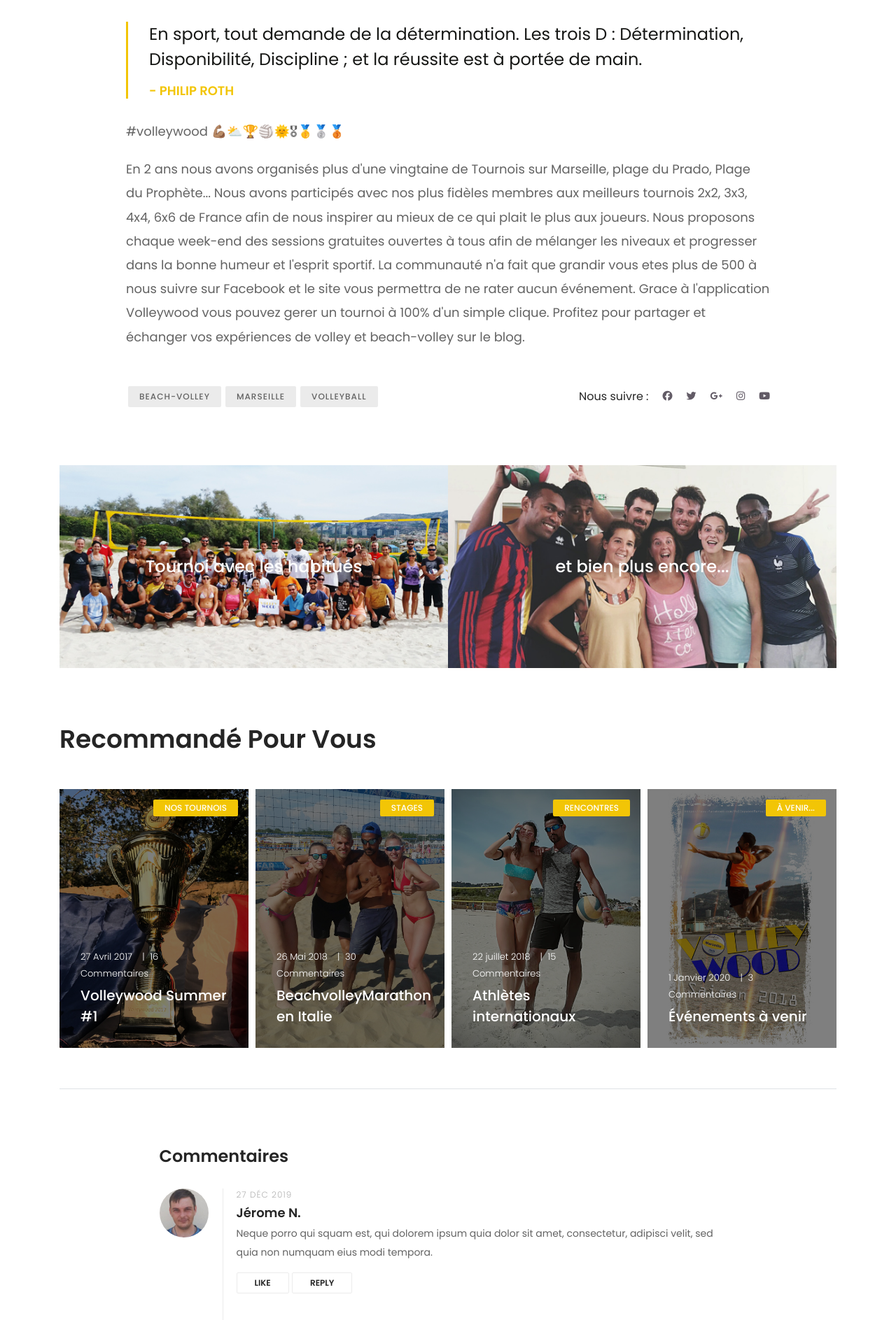
After one commit to Franckwebforce3/volleywood, a Symfony app: template templates/public/single-blog.html.twig in a window 1280 px wide. The commit adds this page. Shown: the part 1473-3360 px from the top of the page at 70% size. Run offline with Twig, Linux system fonts and the light colour scheme; the template is opened without the code that fills it, so the values that code supplies are empty; some libraries are stand-ins or nearby versions; some web fonts are replaced.

Commit message:
ajout de la page single-blog + 2 3 fix

```diff
--- a/templates/base.html.twig
+++ b/templates/base.html.twig
@@ -69,7 +69,7 @@
                                             <li><a href="{{ path('public') }}"> Accueil</a></li>
                                             <li><a href="./boutique.html"> Boutique</a></li>
 
-                                            <li><a href="./single-blog.html">Blog section VIP</a></li>
+                                            <li><a href="{{ path('single-blog') }}">Blog section VIP</a></li>
 
                                             <li><a href="{{ path('contact') }}">Contact</a></li>
 
--- /dev/null
+++ b/templates/public/single-blog.html.twig
@@ -0,0 +1,384 @@
+{% extends 'base.html.twig' %}
+
+{% block title %}Hello PublicController!{% endblock %}
+
+{% block body %}
+
+<!DOCTYPE html>
+<html lang="en">
+
+<head>
+    <meta charset="UTF-8">
+    <meta name="description" content="">
+    <meta http-equiv="X-UA-Compatible" content="IE=edge">
+    <meta name="viewport" content="width=device-width, initial-scale=1, shrink-to-fit=no">
+
+    <!-- Title -->
+    <title>blog VIP + contact</title>
+
+    <!-- Favicon -->
+    <link rel="icon" href="./img/core-img/favicon.png">
+
+    <!-- Stylesheet -->
+    <link rel="stylesheet" href="style.css">
+
+</head>
+
+<body>
+    <!-- Preloader -->
+    <div id="preloader">
+        <div class="loader"></div>
+    </div>
+    <!-- /Preloader -->
+
+    <!-- Top Search Form Area -->
+    <div class="top-search-area">
+        <div class="modal fade" id="searchModal" tabindex="-1" role="dialog" aria-hidden="true">
+            <div class="modal-dialog modal-dialog-centered" role="document">
+                <div class="modal-content">
+                    <div class="modal-body">
+                        <!-- Close -->
+                        <button type="button" class="btn close-btn" data-dismiss="modal"><i class="ti-close"></i></button>
+                        <!-- Form -->
+                        <form action="index.html" method="post">
+                            <input type="search" name="top-search-bar" class="form-control" placeholder="Que recherchez-vous ?...">
+                            <button type="submit">rechercher</button>
+                        </form>
+                    </div>
+                </div>
+            </div>
+        </div>
+    </div>
+
+    <!-- Breadcrumb Area Start -->
+    <section class="breadcrumb-area blog bg-img bg-overlay jarallax" style="background-image: url(assets/img/bg-img/18.jpg);">
+        <div class="container h-100">
+            <div class="row h-100 align-items-center">
+                <div class="col-12">
+                    <div class="breadcrumb-content text-center">
+                        <a href="#" class="btn post-catagory">Volleywood sur tous les terrains</a>
+                        <h2 class="page-title">Très bientôt partout en France.</h2>
+                        <div class="post-meta">
+                            <a href="https://www.instagram.com/frankgouki/" class="post-author">FranckD.</a>
+                            <a href="#" class="post-date">21 Avril 2019</a>
+                            <a href="#" class="post-comments">Commentaires</a>
+                        </div>
+                    </div>
+                </div>
+            </div>
+        </div>
+    </section>
+    <!-- Breadcrumb Area End -->
+
+    <!-- Blog Details Area Start -->
+    <div class="alime--blog-area section-padding-80">
+        <div class="container">
+            <div class="row justify-content-center">
+                <div class="col-12 col-lg-10">
+                    <!-- Blog Details Text -->
+                    <div class="blog-details-text">
+                        <p>Volleywood©️ R.N.A. : W133026498 Notre association est née en Avril 2017, en perpétuel évolution depuis sa création par FranckD. et PierreL. Nous accueillons fréquemment des nouveaux participants et collaborateurs afin de créer des événements, tournois, entrainements, voyages, sessions 100% jeux, etc...</p>
+
+
+                        <div class="my-5">
+                            <div class="row">
+                                <div class="col-12 col-lg-8">
+                                    <div class="row">
+                                        <div class="col-12 col-sm-6">
+                                            <img class="mb-10" src="assets/img/bg-img/60.jpg" alt="">
+                                        </div>
+                                        <div class="col-12 col-sm-6">
+                                            <img class="mb-10" src="assets/img/bg-img/61.jpg" alt="">
+                                        </div>
+                                        <div class="col-12">
+                                            <img class="mb-10" src="assets/img/bg-img/63.jpg" alt="">
+                                        </div>
+                                    </div>
+                                </div>
+                                <div class="col-12 col-lg-4">
+                                    <img class="mb-10" src="assets/img/bg-img/62.jpg" alt="">
+                                </div>
+                            </div>
+                        </div>
+
+                        <p>N'hésitez pas à nous contacter si vous êtes un amoureux du volley, beach-volleyball et que vous souhaitez faire évoluer cette activité sur Marseille.
+
+Le Beachvolleyball 2x2 - 3x3 à Marseille pour tous 100% gratuit ! C'est Nous ! Hommes, femmes, Mixtes, enfants, erasmus, debutants, pros, etc... C'est ici que ça se passe ! Toute l'année.</p>
+
+
+                        <!-- Blockquote -->
+                        <blockquote class="alime-blockquote">
+                            <h4>En sport, tout demande de la détermination. Les trois D : Détermination, Disponibilité, Discipline ; et la réussite est à portée de main.</h4>
+                            <h6>- Philip Roth</h6>
+                        </blockquote>
+
+                        <p>#volleywood 💪🏽⛅🏆🏐🌞🎖🥇🥈🥉</p>
+
+                        <!-- <iframe width="560" height="315" src="https://www.youtube.com/embed/NoqlARGDlHo?controls=0&amp;start=2" frameborder="0" allow="accelerometer; autoplay; encrypted-media; gyroscope; picture-in-picture" allowfullscreen></iframe> -->
+
+                        <p>En 2 ans nous avons organisés plus d'une vingtaine de Tournois sur Marseille, plage du Prado, Plage du Prophète... Nous avons participés avec nos plus fidèles membres aux meilleurs tournois 2x2, 3x3, 4x4, 6x6 de France afin de nous inspirer au mieux de ce qui plait le plus aux joueurs. Nous proposons chaque week-end des sessions gratuites ouvertes à tous afin de mélanger les niveaux et progresser dans la bonne humeur et l'esprit sportif. La communauté n'a fait que grandir vous etes plus de 500 à nous suivre sur Facebook et le site vous permettra de ne rater aucun événement. Grace à l'application Volleywood vous pouvez gerer un tournoi à 100% d'un simple clique. Profitez pour partager et échanger vos expériences de volley et beach-volley sur le blog. </p>
+                    </div>
+
+                    <!-- Post Author Area -->
+                    <div class="post-author-area mt-50 d-flex align-items-center justify-content-between">
+                        <ul class="popular-tags">
+                            <li><a class="btn badges-btn" href="#">BEACH-VOLLEY</a></li>
+                            <li><a class="btn badges-btn" href="#">MARSEILLE</a></li>
+                            <li><a class="btn badges-btn" href="#">VOLLEYBALL</a></li>
+                        </ul>
+
+                        <!-- Share Info -->
+                        <div class="post-social-info d-flex align-items-center">
+                            <p>Nous suivre :</p>
+                            <a href="https://www.facebook.com/VolleywoodMarseille/"><i class="fa fa-facebook" aria-hidden="true"></i></a>
+                            <a href="https://www.facebook.com/VolleywoodMarseille/"><i class="fa fa-twitter" aria-hidden="true"></i></a>
+                            <a href="https://www.facebook.com/VolleywoodMarseille/"><i class="fa fa-google-plus" aria-hidden="true"></i></a>
+                            <a href="https://www.facebook.com/VolleywoodMarseille/"><i class="fa fa-instagram" aria-hidden="true"></i></a>
+                            <a href="https://www.facebook.com/VolleywoodMarseille/"><i class="fa fa-youtube-play" aria-hidden="true"></i></a>
+                        </div>
+                    </div>
+                </div>
+            </div>
+        </div>
+    </div>
+    <!-- Blog Details Area End -->
+
+    <!-- Pager Area Start -->
+    <div class="alime-pager-area section-padding-0-80">
+        <div class="container">
+            <div class="row no-gutters">
+                <!-- Previous -->
+                <div class="col-6">
+                    <div class="previous bg-img" style="background-image: url(assets/img/bg-img/5.jpg);">
+                        <div class="overlay-content d-flex align-items-center justify-content-center">
+                            <a href="#" class="post-title">Tournoi avec les habitués</a>
+                            <a href="https://www.facebook.com/VolleywoodMarseille/" class="previous-link"><i class="arrow_left"></i></a>
+                        </div>
+                    </div>
+                </div>
+                <!-- Next -->
+                <div class="col-6">
+                    <div class="next bg-img" style="background-image: url(assets/img/bg-img/49.jpg);">
+                        <div class="overlay-content d-flex align-items-center justify-content-center">
+                            <a href="#" class="post-title">et bien plus encore...</a>
+                            <a href="https://www.facebook.com/VolleywoodMarseille/" class="next-link"><i class="arrow_right"></i></a>
+                        </div>
+                    </div>
+                </div>
+            </div>
+        </div>
+    </div>
+    <!-- Pager Area End -->
+
+    <!-- Related News Area Start -->
+    <div class="related-news-area">
+        <div class="container">
+            <div class="row">
+                <div class="col-12">
+                    <div class="section-heading">
+                        <h2>Recommandé pour vous</h2>
+                    </div>
+                </div>
+            </div>
+
+            <div class="row">
+                <!-- Single Blog Area -->
+                <div class="col-12 col-sm-6 col-lg-3">
+                    <div class="single-post-area">
+                        <!-- Post Thumbnail -->
+                        <a href="volleywood-summer.html" class="post-thumbnail"><img src="assets/img/bg-img/52.jpg" alt=""></a>
+                        <!-- Post Catagory -->
+                        <a href="nos-tournois.html" class="btn post-catagory">Nos Tournois</a>
+                        <!-- Post Conetent -->
+                        <div class="post-content">
+                            <div class="post-meta">
+                                <a href="#">27 Avril 2017</a>
+                                <a href="#">16 Commentaires</a>
+                            </div>
+                            <a href="volleywood-summer.html" class="post-title">Volleywood Summer #1</a>
+                        </div>
+                    </div>
+                </div>
+
+                <!-- Single Blog Area -->
+                <div class="col-12 col-sm-6 col-lg-3">
+                    <div class="single-post-area">
+                        <!-- Post Thumbnail -->
+                        <a href="beachvolleymarathon.html" class="post-thumbnail"><img src="assets/img/bg-img/53.jpg" alt=""></a>
+                        <!-- Post Catagory -->
+                        <a href="stages.html" class="btn post-catagory">Stages</a>
+                        <!-- Post Conetent -->
+                        <div class="post-content">
+                            <div class="post-meta">
+                                <a href="#">26 Mai 2018</a>
+                                <a href="#">30 Commentaires</a>
+                            </div>
+                            <a href="beachvolleymarathon.html" class="post-title">BeachvolleyMarathon en Italie</a>
+                        </div>
+                    </div>
+                </div>
+
+                <!-- Single Blog Area -->
+                <div class="col-12 col-sm-6 col-lg-3">
+                    <div class="single-post-area">
+                        <!-- Post Thumbnail -->
+                        <a href="athletes-internationaux.html" class="post-thumbnail"><img src="assets/img/bg-img/54.jpg" alt=""></a>
+                        <!-- Post Catagory -->
+                        <a href="rencontres.html" class="btn post-catagory">rencontres</a>
+                        <!-- Post Conetent -->
+                        <div class="post-content">
+                            <div class="post-meta">
+                                <a href="#">22 juillet 2018</a>
+                                <a href="#">15 Commentaires</a>
+                            </div>
+                            <a href="athletes-internationaux.html" class="post-title">Athlètes internationaux</a>
+                        </div>
+                    </div>
+                </div>
+
+                <!-- Single Blog Area -->
+                <div class="col-12 col-sm-6 col-lg-3">
+                    <div class="single-post-area">
+                        <!-- Post Thumbnail -->
+                        <a href="evenement-a-venir.html" class="post-thumbnail"><img src="assets/img/bg-img/55.jpg" alt=""></a>
+                        <!-- Post Catagory -->
+                        <a href="a-venir.html" class="btn post-catagory">à venir...</a>
+                        <!-- Post Conetent -->
+                        <div class="post-content">
+                            <div class="post-meta">
+                                <a href="#">1 Janvier 2020</a>
+                                <a href="#">3 Commentaires</a>
+                            </div>
+                            <a href="evenement-a-venir.html" class="post-title">Événements à venir</a>
+                        </div>
+                    </div>
+                </div>
+            </div>
+
+            <div class="border-top mt-5"></div>
+        </div>
+    </div>
+    <!-- Related News Area End -->
+
+    <!-- Comment Area Start -->
+    <div class="comment-area section-padding-80">
+        <div class="container">
+            <div class="row justify-content-center">
+                <div class="col-lg-9">
+                    <!-- Comments Area -->
+                    <div class="comment_area clearfix">
+                        <h4 class="mb-30">Commentaires</h4>
+                        <ol>
+                            <!-- Single Comment Area -->
+                            <li class="single_comment_area">
+                                <!-- Comment Content -->
+                                <div class="comment-content d-flex">
+                                    <!-- Comment Author -->
+                                    <div class="comment-author">
+                                        <img src="assets/img/bg-img/32.jpg" alt="author">
+                                    </div>
+                                    <!-- Comment Meta -->
+                                    <div class="comment-meta">
+                                        <a href="#" class="post-date">27 déc 2019</a>
+                                        <h5>Jérome N.</h5>
+                                        <p>Neque porro qui squam est, qui dolorem ipsum quia dolor sit amet, consectetur, adipisci velit, sed quia non numquam eius modi tempora.</p>
+                                        <a href="#" class="like">Like</a>
+                                        <a href="#" class="reply">Reply</a>
+                                    </div>
+                                </div>
+
+                                <ol class="children">
+                                    <li class="single_comment_area">
+                                        <!-- Comment Content -->
+                                        <div class="comment-content d-flex">
+                                            <!-- Comment Author -->
+                                            <div class="comment-author">
+                                                <img src="assets/img/bg-img/33.jpg" alt="author">
+                                            </div>
+                                            <!-- Comment Meta -->
+                                            <div class="comment-meta">
+                                                <a href="#" class="post-date">27 déc 2019</a>
+                                                <h5>Arnaud V.</h5>
+                                                <p>Neque porro quisquam est, qui dolorem ipsum quia dolor sit amet, consectetu adipisci velit, sed quia non numquam eius modi</p>
+                                                <a href="#" class="like">Like</a>
+                                                <a href="#" class="reply">Reply</a>
+                                            </div>
+                                        </div>
+                                    </li>
+                                </ol>
+                            </li>
+
+                            <!-- Single Comment Area -->
+                            <li class="single_comment_area">
+                                <!-- Comment Content -->
+                                <div class="comment-content d-flex">
+                                    <!-- Comment Author -->
+                                    <div class="comment-author">
+                                        <img src="assets/img/bg-img/34.jpg" alt="author">
+                                    </div>
+                                    <!-- Comment Meta -->
+                                    <div class="comment-meta">
+                                        <a href="#" class="post-date">27 déc 2019</a>
+                                        <h5>Pascal J.</h5>
+                                        <p>Neque porro quisquam est, qui dolorem ipsum quia dolor sit amet, consectetu adipisci velit, sed quia non numquam eius modi</p>
+                                        <a href="#" class="like">Like</a>
+                                        <a href="#" class="reply">Reply</a>
+                                    </div>
+                                </div>
+
+                                <ol class="children">
+                                    <li class="single_comment_area">
+                                        <!-- Comment Content -->
+                                        <div class="comment-content d-flex">
+                                            <!-- Comment Author -->
+                                            <div class="comment-author">
+                                                <img src="assets/img/bg-img/33.jpg" alt="author">
+                                            </div>
+                                            <!-- Comment Meta -->
+                                            <div class="comment-meta">
+                                                <a href="#" class="post-date">28 déc 2019</a>
+                                                <h5>Arnaud V.</h5>
+                                                <p>Neque porro quisquam est, qui dolorem ipsum quia dolor sit amet, consectetu adipisci velit, sed quia non numquam eius modi</p>
+                                                <a href="#" class="like">Like</a>
+                                                <a href="#" class="reply">Reply</a>
+                                            </div>
+                                        </div>
+                                    </li>
+                                </ol>
+                            </li>
+                        </ol>
+                    </div>
+
+                    <!-- Leave A Reply -->
+                    <div class="alime-contact-form mt-50">
+                        <h4 class="mb-30">Laissez un commentaire</h4>
+
+                        <!-- Form -->
+                        <form action="#" method="post">
+                            <div class="row">
+                                <div class="col-12 col-md-6">
+                                    <input type="text" name="message-name" class="form-control mb-30" placeholder="Votre Nom">
+                                </div>
+                                <div class="col-12 col-md-6">
+                                    <input type="email" name="message-email" class="form-control mb-30" placeholder="Votre Email">
+                                </div>
+                                <div class="col-12">
+                                    <input type="text" name="website" class="form-control mb-30" placeholder="votre site">
+                                </div>
+                                <div class="col-12">
+                                    <textarea name="message" class="form-control mb-30" placeholder="Message"></textarea>
+                                </div>
+                                <div class="col-12">
+                                    <button type="submit" class="btn alime-btn btn-2 mt-15">Envoyer</button>
+                                </div>
+                            </div>
+                        </form>
+                    </div>
+
+                </div>
+            </div>
+        </div>
+    </div>
+    <!-- Comment Area End -->
+
+{% endblock %}
```
Also changed, not shown: src/Controller/PublicController.php (+11 -0 lines).
